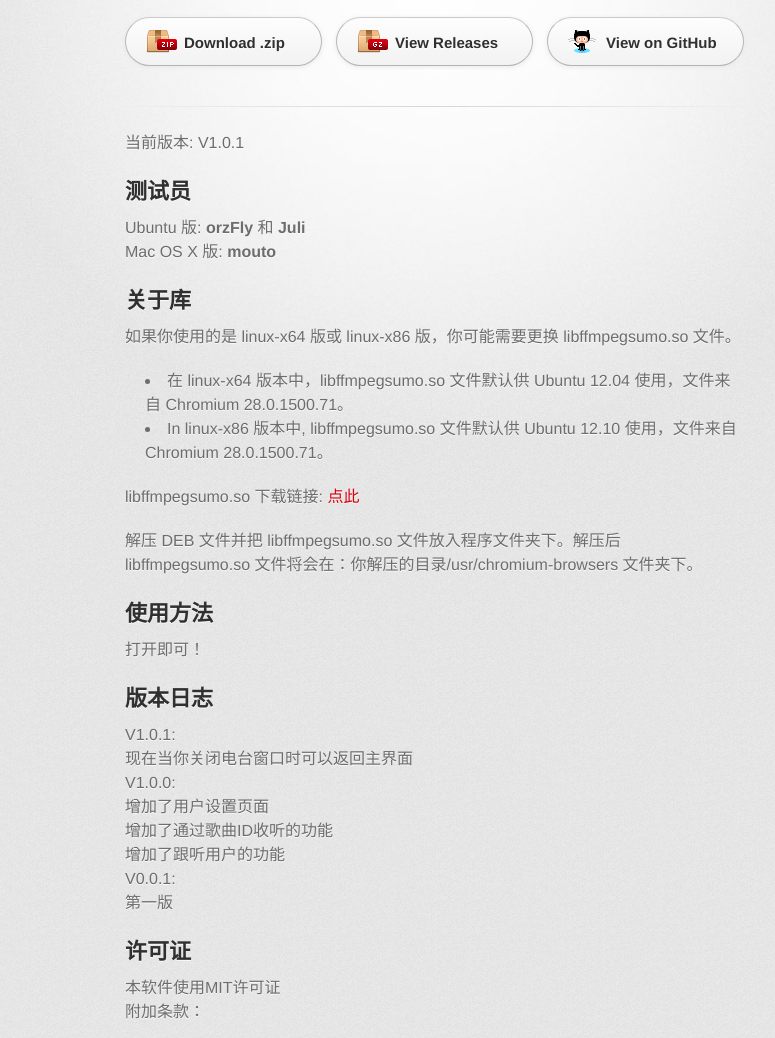
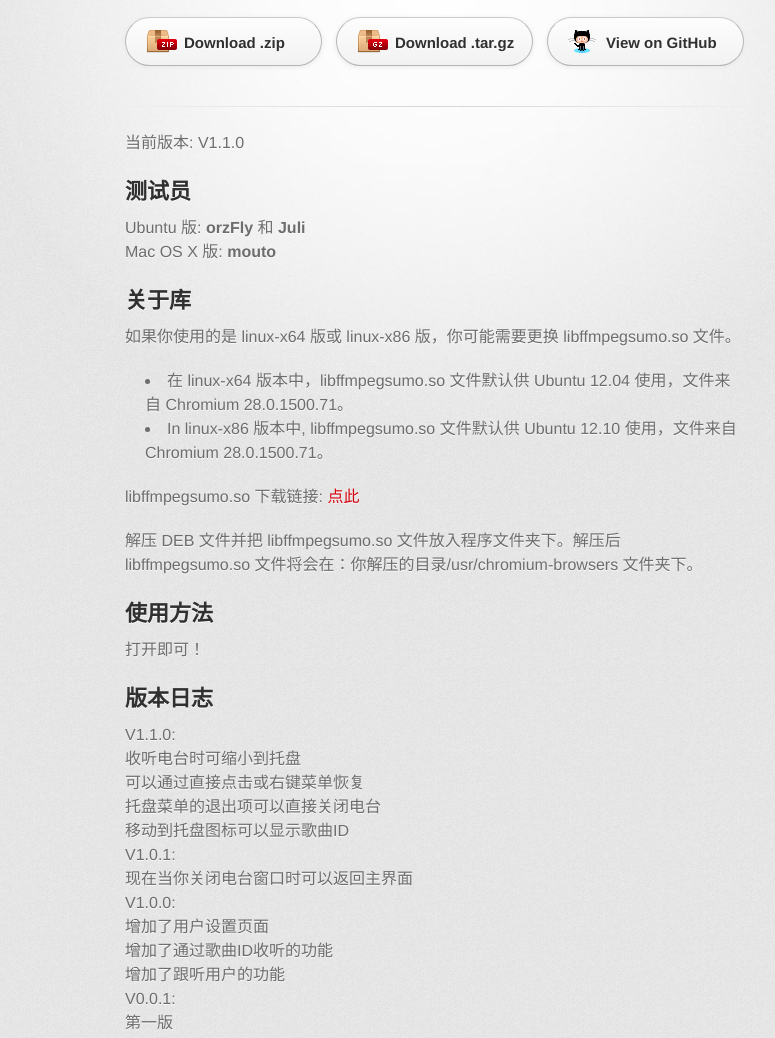
Before and after one commit to sanddudu/moere-fm, a plain HTML site: page index.html in a window 1280 px wide. Shown: the part 140-1178 px from the top of the page, without its empty margins (205-980 px from the left). Drawn offline with Linux system fonts and the light colour scheme; a web font is replaced by a local one.

```diff
--- a/index.html
+++ b/index.html
@@ -24,14 +24,14 @@
 
         <section id="downloads" class="clearfix">
           <a href="https://github.com/sanddudu/moere-fm/zipball/master" id="download-zip" class="button"><span>Download .zip</span></a>
-          <a href="https://github.com/sanddudu/moere-fm/releases" id="download-tar-gz" class="button"><span>View Releases</span></a>
+          <a href="https://github.com/sanddudu/moere-fm/tarball/master" id="download-tar-gz" class="button"><span>Download .tar.gz</span></a>
           <a href="https://github.com/sanddudu/moere-fm" id="view-on-github" class="button"><span>View on GitHub</span></a>
         </section>
 
         <hr>
 
         <section id="main_content">
-          <p>当前版本: V1.0.1</p>
+          <p>当前版本: V1.1.0</p>
 
 <h2>
 <a name="%E6%B5%8B%E8%AF%95%E5%91%98" class="anchor" href="#%E6%B5%8B%E8%AF%95%E5%91%98"><span class="octicon octicon-link"></span></a>测试员</h2>
@@ -60,7 +60,12 @@
 <h2>
 <a name="%E7%89%88%E6%9C%AC%E6%97%A5%E5%BF%97" class="anchor" href="#%E7%89%88%E6%9C%AC%E6%97%A5%E5%BF%97"><span class="octicon octicon-link"></span></a>版本日志</h2>
 
-<p>V1.0.1:<br>
+<p>V1.1.0:<br>
+收听电台时可缩小到托盘<br>
+可以通过直接点击或右键菜单恢复<br>
+托盘菜单的退出项可以直接关闭电台<br>
+移动到托盘图标可以显示歌曲ID<br>
+V1.0.1:<br>
 现在当你关闭电台窗口时可以返回主界面<br>
 V1.0.0:<br>
 增加了用户设置页面<br>
```
Also changed, not shown: params.json (+1 -1 lines).
